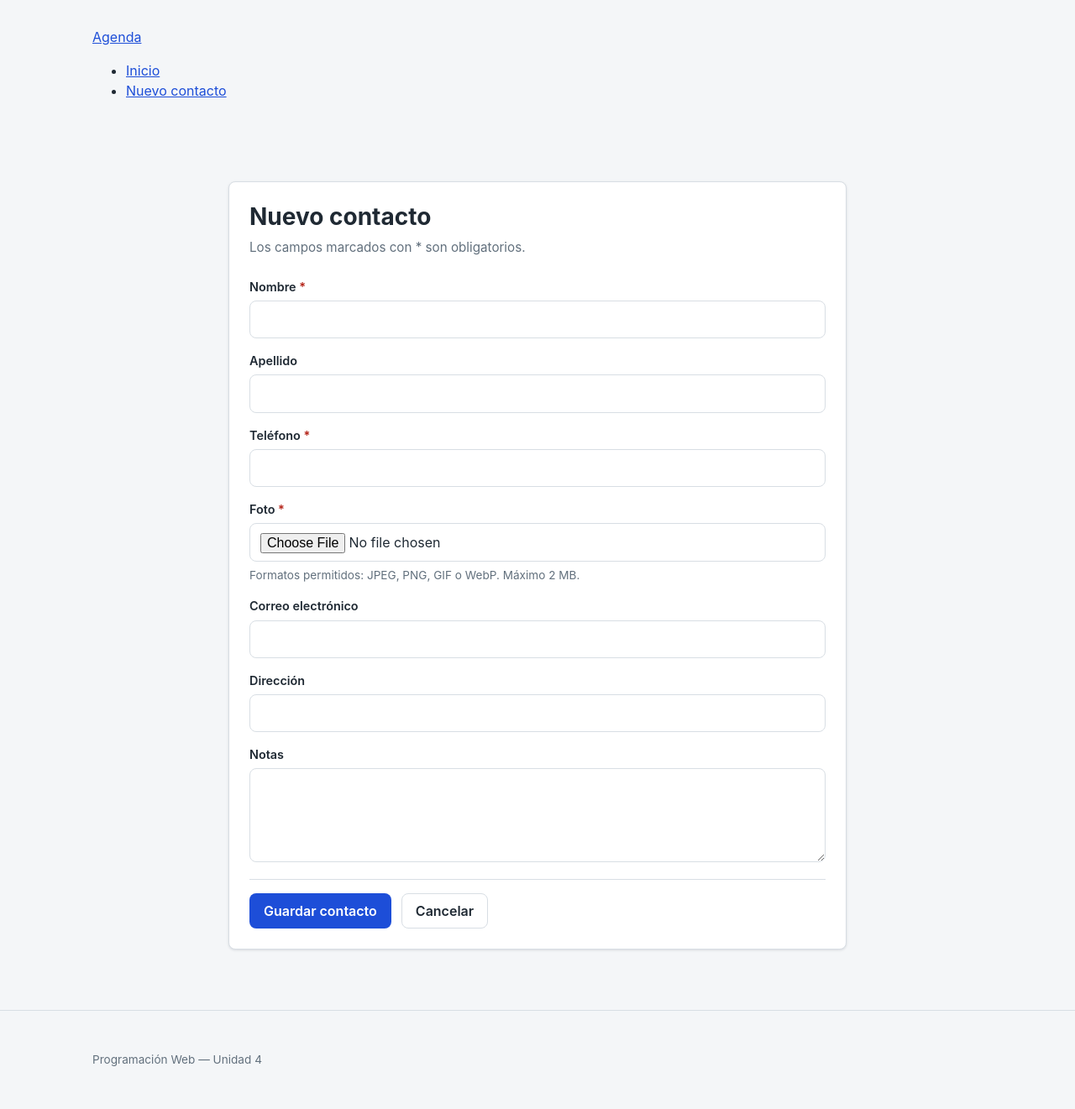
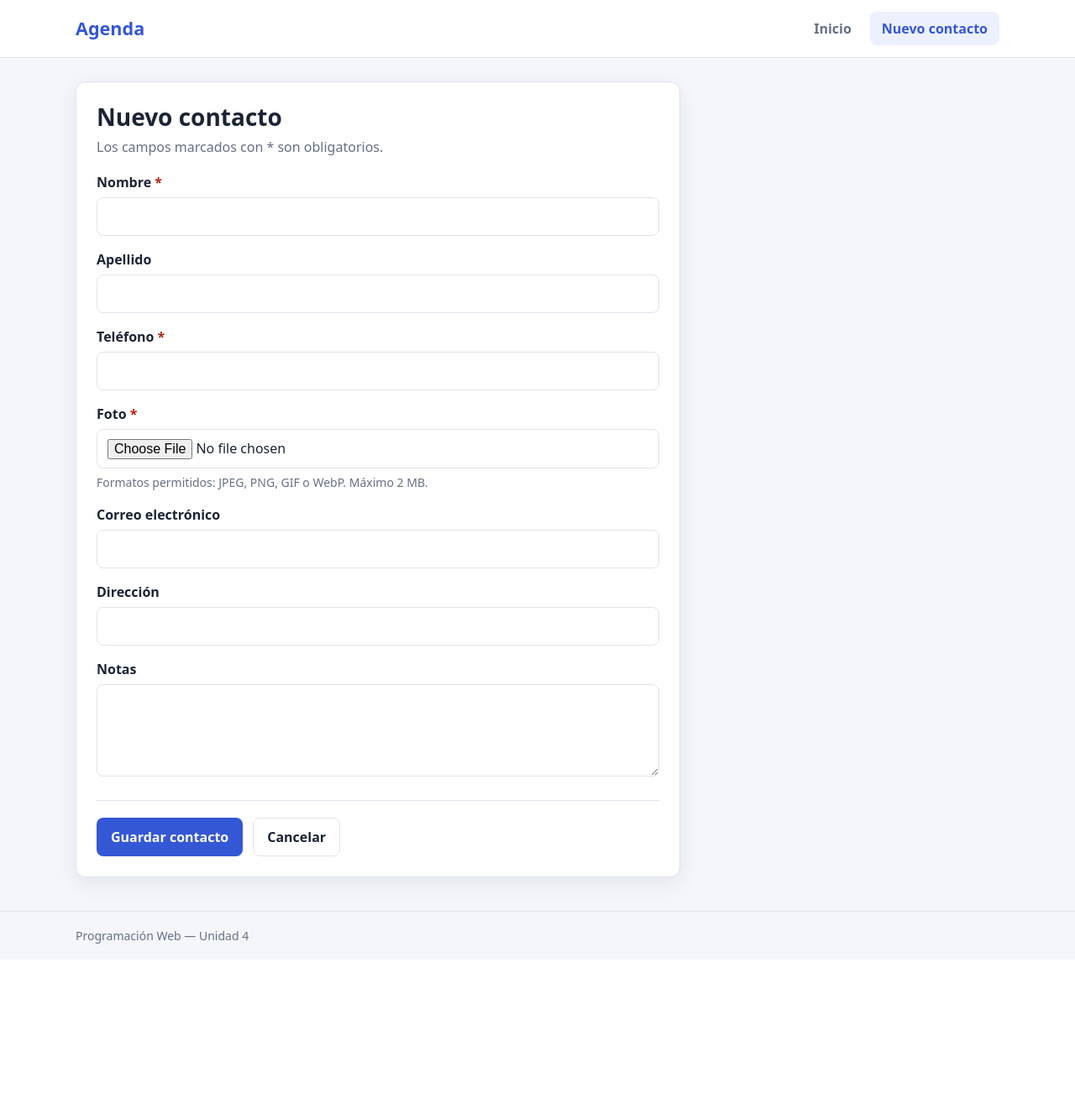
Before and after one commit to Yatusabe01/AGENDA_PW, a PHP site: page /crear.php in a window 1280 px wide. Shown: the whole page at 84% size. After the commit the page ends 1124 px from the top, so only its background shows below. Run offline with PHP 8.4, Linux system fonts and the light colour scheme.

Commit message:
style: restore final agenda stylesheet

```diff
--- a/css/styles.css
+++ b/css/styles.css
@@ -1,17 +1,17 @@
 :root {
-    --color-bg: #f4f6f8;
-    --color-surface: #ffffff;
-    --color-text: #1f2933;
-    --color-muted: #62707d;
-    --color-border: #d8dee4;
-    --color-primary: #1d4ed8;
-    --color-primary-dark: #1e40af;
-    --color-danger: #b42318;
-    --color-danger-bg: #fef3f2;
-    --color-success: #166534;
-    --color-success-bg: #f0fdf4;
-    --radius: 8px;
-    --shadow: 0 1px 3px rgba(15, 23, 42, 0.12);
+    --bg: #f4f6fb;
+    --surface: #ffffff;
+    --text: #1b2436;
+    --muted: #667085;
+    --border: #dfe3ec;
+    --primary: #3457d5;
+    --primary-dark: #263fa3;
+    --success: #0f7b4f;
+    --success-bg: #e7f7ee;
+    --error: #b42318;
+    --error-bg: #fdecea;
+    --radius: 12px;
+    --shadow: 0 8px 24px rgba(27, 36, 54, 0.08);
 }
 
 * {
@@ -20,241 +20,278 @@
 
 body {
     margin: 0;
-    background: var(--color-bg);
-    color: var(--color-text);
-    font-family: -apple-system, BlinkMacSystemFont, "Segoe UI", Roboto, Helvetica, Arial, sans-serif;
-    font-size: 16px;
+    background: var(--bg);
+    color: var(--text);
+    font-family: system-ui, -apple-system, "Segoe UI", Roboto, sans-serif;
     line-height: 1.5;
+}
+
+.container {
+    width: min(1100px, calc(100% - 32px));
+    margin: 0 auto;
+}
+
+.site-header {
+    background: var(--surface);
+    border-bottom: 1px solid var(--border);
+}
+
+.header-inner {
+    display: flex;
+    align-items: center;
+    justify-content: space-between;
+    gap: 20px;
+    flex-wrap: wrap;
+    padding: 14px 0;
+}
+
+.brand {
+    color: var(--primary);
+    font-size: 1.35rem;
+    font-weight: 700;
+    text-decoration: none;
+}
+
+.site-nav ul {
+    display: flex;
+    gap: 8px;
+    list-style: none;
+    margin: 0;
+    padding: 0;
+    flex-wrap: wrap;
+}
+
+.nav-link {
+    display: inline-block;
+    border-radius: 8px;
+    color: var(--muted);
+    font-weight: 600;
+    padding: 8px 14px;
+    text-decoration: none;
+}
+
+.nav-link:hover,
+.nav-link.active {
+    background: #edf1ff;
+    color: var(--primary);
+}
+
+main.container {
+    display: flex;
+    flex-direction: column;
+    gap: 20px;
+    min-height: calc(100vh - 150px);
+    padding: 28px 0 40px;
+}
+
+.card {
+    background: var(--surface);
+    border: 1px solid var(--border);
+    border-radius: var(--radius);
+    box-shadow: var(--shadow);
+    padding: 24px;
+}
+
+.card-narrow {
+    max-width: 720px;
+}
+
+.section-header {
+    align-items: center;
+    display: flex;
+    gap: 16px;
+    justify-content: space-between;
+    flex-wrap: wrap;
+    margin-bottom: 18px;
 }
 
 h1,
 h2,
 h3 {
-    margin: 0 0 0.5rem;
     line-height: 1.25;
+    margin-top: 0;
 }
 
 h1 {
     font-size: 1.75rem;
+    margin-bottom: 6px;
 }
 
-h2 {
-    font-size: 1.35rem;
-}
-
-p {
-    margin: 0 0 1rem;
-}
-
-a {
-    color: var(--color-primary);
-}
-
-img {
-    max-width: 100%;
-    height: auto;
-}
-
-.container {
-    width: min(100% - 2rem, 1060px);
-    margin: 0 auto;
-    padding: 2rem 0 3rem;
-}
-
-.card {
-    background: var(--color-surface);
-    border: 1px solid var(--color-border);
-    border-radius: var(--radius);
-    box-shadow: var(--shadow);
-    padding: 1.5rem;
-    margin-bottom: 1.5rem;
-}
-
-.section-header {
-    display: flex;
-    flex-wrap: wrap;
-    align-items: center;
-    justify-content: space-between;
-    gap: 1rem;
-    margin-bottom: 1.5rem;
-}
-
-.subtitle {
+.subtitle,
+.hint {
+    color: var(--muted);
     margin: 0;
-    color: var(--color-muted);
-    font-size: 0.95rem;
-}
-
-.btn {
-    display: inline-flex;
-    align-items: center;
-    justify-content: center;
-    min-height: 2.5rem;
-    padding: 0.5rem 1rem;
-    border: 1px solid transparent;
-    border-radius: var(--radius);
-    font: inherit;
-    font-weight: 600;
-    text-decoration: none;
-    cursor: pointer;
-    transition: background-color 0.15s ease, border-color 0.15s ease;
-}
-
-.btn-primary {
-    background: var(--color-primary);
-    color: #ffffff;
-}
-
-.btn-primary:hover {
-    background: var(--color-primary-dark);
-}
-
-.btn-secondary {
-    background: var(--color-surface);
-    border-color: var(--color-border);
-    color: var(--color-text);
-}
-
-.btn-secondary:hover {
-    background: #eef2f6;
-}
-
-.danger {
-    color: var(--color-danger);
-}
-
-.danger:hover {
-    text-decoration: underline;
-}
-
-a:focus-visible,
-button:focus-visible,
-input:focus-visible,
-textarea:focus-visible,
-select:focus-visible {
-    outline: 3px solid rgba(29, 78, 216, 0.35);
-    outline-offset: 2px;
-}
-
-.menu {
-    display: flex;
-    flex-wrap: wrap;
-    gap: 0.5rem;
-    padding: 0.75rem 1rem;
-    background: var(--color-surface);
-    border: 1px solid var(--color-border);
-    border-radius: var(--radius);
-    margin-bottom: 1.5rem;
-}
-
-.menu a {
-    padding: 0.4rem 0.75rem;
-    border-radius: var(--radius);
-    color: var(--color-muted);
-    font-weight: 600;
-    text-decoration: none;
-}
-
-.menu a:hover {
-    background: #eef2f6;
-    color: var(--color-text);
-}
-
-.menu a.active {
-    background: var(--color-primary);
-    color: #ffffff;
 }
 
 .alert {
-    border: 1px solid var(--color-border);
-    border-radius: var(--radius);
-    padding: 0.75rem 1rem;
-    margin-bottom: 1rem;
-}
-
-.alert ul {
-    margin: 0;
-    padding-left: 1.25rem;
+    border: 1px solid transparent;
+    border-radius: 8px;
+    font-weight: 600;
+    padding: 12px 16px;
 }
 
 .alert-success {
-    background: var(--color-success-bg);
-    border-color: #bbf7d0;
-    color: var(--color-success);
+    background: var(--success-bg);
+    border-color: #b7e4c7;
+    color: var(--success);
 }
 
 .alert-error {
-    background: var(--color-danger-bg);
-    border-color: #fecdca;
-    color: var(--color-danger);
+    background: var(--error-bg);
+    border-color: #f5c2bc;
+    color: var(--error);
+}
+
+.error-list {
+    background: var(--error-bg);
+    border: 1px solid #f5c2bc;
+    border-radius: 8px;
+    color: var(--error);
+    margin: 0 0 20px;
+    padding: 12px 12px 12px 34px;
 }
 
 .search-form {
     display: flex;
+    gap: 10px;
     flex-wrap: wrap;
-    gap: 0.75rem;
-    align-items: flex-end;
-    margin-bottom: 1.5rem;
+    margin-bottom: 18px;
 }
 
-.search-form .field {
-    flex: 1 1 16rem;
-    margin: 0;
+.search-form input {
+    flex: 1 1 260px;
+}
+
+input,
+textarea,
+select {
+    background: #fff;
+    border: 1px solid var(--border);
+    border-radius: 8px;
+    color: var(--text);
+    font: inherit;
+    padding: 10px 12px;
+    width: 100%;
+}
+
+textarea {
+    min-height: 110px;
+    resize: vertical;
+}
+
+input:focus,
+textarea:focus,
+select:focus,
+a:focus-visible,
+button:focus-visible {
+    outline: 3px solid rgba(52, 87, 213, 0.35);
+    outline-offset: 2px;
+}
+
+label {
+    display: block;
+    font-weight: 600;
+    margin-bottom: 6px;
+}
+
+.field {
+    margin-bottom: 16px;
+}
+
+.field-hint {
+    color: var(--muted);
+    display: block;
+    font-size: 0.875rem;
+    margin-top: 6px;
+}
+
+.required {
+    color: var(--error);
 }
 
 .sr-only {
-    position: absolute;
-    width: 1px;
+    border: 0;
+    clip: rect(0, 0, 0, 0);
     height: 1px;
-    padding: 0;
     margin: -1px;
     overflow: hidden;
-    clip: rect(0, 0, 0, 0);
+    padding: 0;
+    position: absolute;
     white-space: nowrap;
-    border: 0;
+    width: 1px;
 }
 
-.empty {
-    padding: 2rem 1rem;
-    text-align: center;
-    color: var(--color-muted);
-    background: var(--color-surface);
-    border: 1px dashed var(--color-border);
-    border-radius: var(--radius);
+.btn {
+    border: 1px solid transparent;
+    border-radius: 8px;
+    cursor: pointer;
+    display: inline-block;
+    font: inherit;
+    font-weight: 600;
+    padding: 10px 16px;
+    text-decoration: none;
+}
+
+.btn-primary {
+    background: var(--primary);
+    color: #fff;
+}
+
+.btn-primary:hover {
+    background: var(--primary-dark);
+}
+
+.btn-secondary {
+    background: #fff;
+    border-color: var(--border);
+    color: var(--text);
+}
+
+.btn-secondary:hover {
+    background: #f2f4f9;
+}
+
+.btn-danger {
+    background: var(--error);
+    color: #fff;
+}
+
+.btn-danger:hover {
+    background: #8d1c13;
+}
+
+.form-actions {
+    align-items: center;
+    border-top: 1px solid var(--border);
+    display: flex;
+    gap: 12px;
+    margin-top: 22px;
+    padding-top: 20px;
+    flex-wrap: wrap;
 }
 
 .table-responsive {
-    width: 100%;
     overflow-x: auto;
-    background: var(--color-surface);
-    border: 1px solid var(--color-border);
-    border-radius: var(--radius);
 }
 
 table {
+    border-collapse: collapse;
     width: 100%;
-    border-collapse: collapse;
-    font-size: 0.95rem;
-}
-
-caption {
-    padding: 0.75rem 1rem;
-    text-align: left;
-    color: var(--color-muted);
 }
 
 th,
 td {
-    padding: 0.75rem 1rem;
-    border-bottom: 1px solid var(--color-border);
+    border-bottom: 1px solid var(--border);
+    padding: 12px 10px;
     text-align: left;
     vertical-align: middle;
 }
 
-thead th {
-    background: #f7f9fb;
+th {
+    background: #f8f9fc;
+    color: var(--muted);
     font-size: 0.8rem;
-    letter-spacing: 0.03em;
+    letter-spacing: 0.04em;
     text-transform: uppercase;
 }
 
@@ -262,209 +299,116 @@ tbody tr:last-child td {
     border-bottom: 0;
 }
 
-tbody tr:hover {
-    background: #f9fbfd;
-}
-
-.thumb,
-.thumb-placeholder {
-    width: 56px;
-    height: 56px;
-    border-radius: var(--radius);
+.thumb {
+    border-radius: 8px;
+    height: 52px;
     object-fit: cover;
-    background: #eef2f6;
+    width: 52px;
 }
 
 .thumb-placeholder {
+    align-items: center;
+    background: #edf1ff;
+    border-radius: 8px;
+    color: var(--primary);
     display: inline-flex;
-    align-items: center;
+    font-weight: 700;
+    height: 52px;
     justify-content: center;
-    color: var(--color-muted);
-    font-size: 1.25rem;
+    width: 52px;
 }
 
 .actions {
     display: flex;
+    gap: 8px;
     flex-wrap: wrap;
-    gap: 0.5rem;
-    align-items: center;
 }
 
-.form-grid {
-    display: grid;
-    grid-template-columns: repeat(2, minmax(0, 1fr));
-    gap: 1.25rem;
+.actions a {
+    color: var(--primary);
+    font-size: 0.9rem;
+    font-weight: 600;
 }
 
-.field {
-    display: flex;
-    flex-direction: column;
-    gap: 0.35rem;
-    margin-bottom: 1rem;
+.actions a.danger {
+    color: var(--error);
 }
 
-.field label {
-    font-weight: 600;
-    font-size: 0.9rem;
+.empty {
+    background: #f8f9fc;
+    border: 1px dashed var(--border);
+    border-radius: 8px;
+    color: var(--muted);
+    margin: 0;
+    padding: 28px;
+    text-align: center;
 }
 
-.field input,
-.field textarea {
-    width: 100%;
-    padding: 0.6rem 0.75rem;
-    border: 1px solid var(--color-border);
+.detail-photo {
+    border: 1px solid var(--border);
     border-radius: var(--radius);
-    background: var(--color-surface);
-    color: var(--color-text);
-    font: inherit;
-}
-
-.field textarea {
-    min-height: 7rem;
-    resize: vertical;
-}
-
-.field input[aria-invalid="true"],
-.field textarea[aria-invalid="true"] {
-    border-color: var(--color-danger);
-}
-
-.field-error {
-    color: var(--color-danger);
-    font-size: 0.85rem;
-}
-
-.current-photo {
-    display: flex;
-    flex-wrap: wrap;
-    align-items: center;
-    gap: 1rem;
-    margin-bottom: 1rem;
+    display: block;
+    margin-bottom: 20px;
+    max-height: 340px;
+    max-width: 100%;
+    object-fit: contain;
 }
 
 .detail-grid {
     display: grid;
-    grid-template-columns: repeat(2, minmax(0, 1fr));
-    gap: 1rem 2rem;
+    gap: 16px;
+    grid-template-columns: repeat(auto-fit, minmax(220px, 1fr));
+    margin: 0;
+}
+
+.detail-grid div {
+    border-bottom: 1px solid var(--border);
+    padding-bottom: 12px;
 }
 
 .detail-grid dt {
-    color: var(--color-muted);
+    color: var(--muted);
     font-size: 0.85rem;
     font-weight: 600;
+    margin-bottom: 4px;
 }
 
 .detail-grid dd {
-    margin: 0 0 0.75rem;
+    margin: 0;
     overflow-wrap: anywhere;
 }
 
-.confirm-box {
-    max-width: 34rem;
-}
-
-.confirm-box .actions {
-    margin-top: 1.5rem;
+.detail-grid .wide {
+    grid-column: 1 / -1;
 }
 
 .site-footer {
-    padding-top: 1rem;
-    border-top: 1px solid var(--color-border);
-    color: var(--color-muted);
-    font-size: 0.85rem;
+    border-top: 1px solid var(--border);
+    color: var(--muted);
+    font-size: 0.875rem;
+    padding: 18px 0;
 }
 
 .site-footer p {
     margin: 0;
 }
 
-.card-narrow {
-    max-width: 46rem;
-    margin-inline: auto;
-}
-
-.error-list {
-    margin: 0 0 1rem;
-    padding: 0.75rem 0.75rem 0.75rem 2rem;
-    background: var(--color-danger-bg);
-    border: 1px solid #fecdca;
-    border-radius: var(--radius);
-    color: var(--color-danger);
-}
-
-.error-list li + li {
-    margin-top: 0.25rem;
-}
-
-.field-hint {
-    color: var(--color-muted);
-    font-size: 0.85rem;
-}
-
-.required {
-    color: var(--color-danger);
-}
-
-.form-actions {
-    display: flex;
-    flex-wrap: wrap;
-    align-items: center;
-    gap: 0.75rem;
-    margin-top: 1.25rem;
-    padding-top: 1rem;
-    border-top: 1px solid var(--color-border);
-}
-
-.btn-danger {
-    background: var(--color-danger);
-    color: #ffffff;
-}
-
-.btn-danger:hover {
-    background: #912018;
-}
-
-.detail-photo {
-    display: block;
-    max-width: 100%;
-    max-height: 22rem;
-    object-fit: contain;
-    border: 1px solid var(--color-border);
-    border-radius: var(--radius);
-    margin-bottom: 1rem;
-}
-
 @media (max-width: 640px) {
-    .container {
-        width: min(100% - 1.5rem, 1060px);
-        padding-top: 1.25rem;
-    }
-
-    .card {
-        padding: 1rem;
-    }
-
-    .section-header {
+    .header-inner {
         align-items: flex-start;
         flex-direction: column;
     }
 
-    .form-grid,
-    .detail-grid {
-        grid-template-columns: 1fr;
+    .card {
+        padding: 18px;
     }
 
-    .btn {
-        width: 100%;
+    h1 {
+        font-size: 1.5rem;
     }
 
-    .menu a {
-        flex: 1 1 auto;
-        text-align: center;
-    }
-
-    .actions {
-        align-items: stretch;
-        flex-direction: column;
+    th,
+    td {
+        padding: 10px 8px;
     }
 }
```
